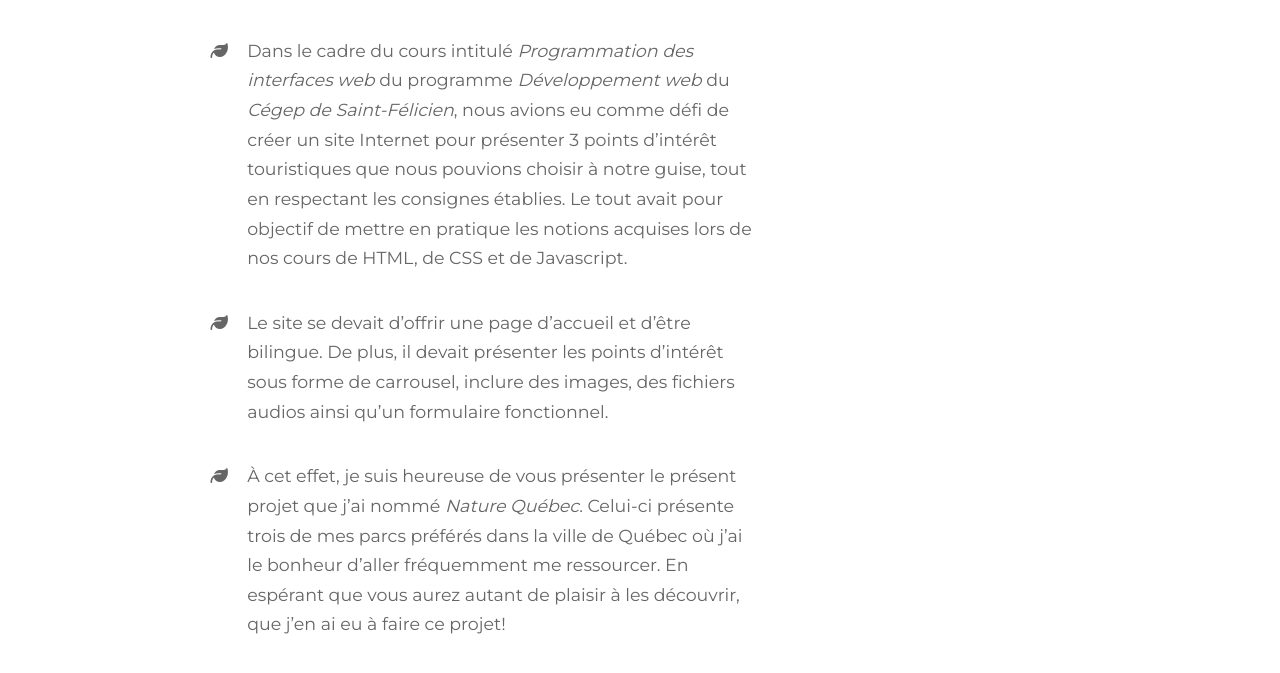
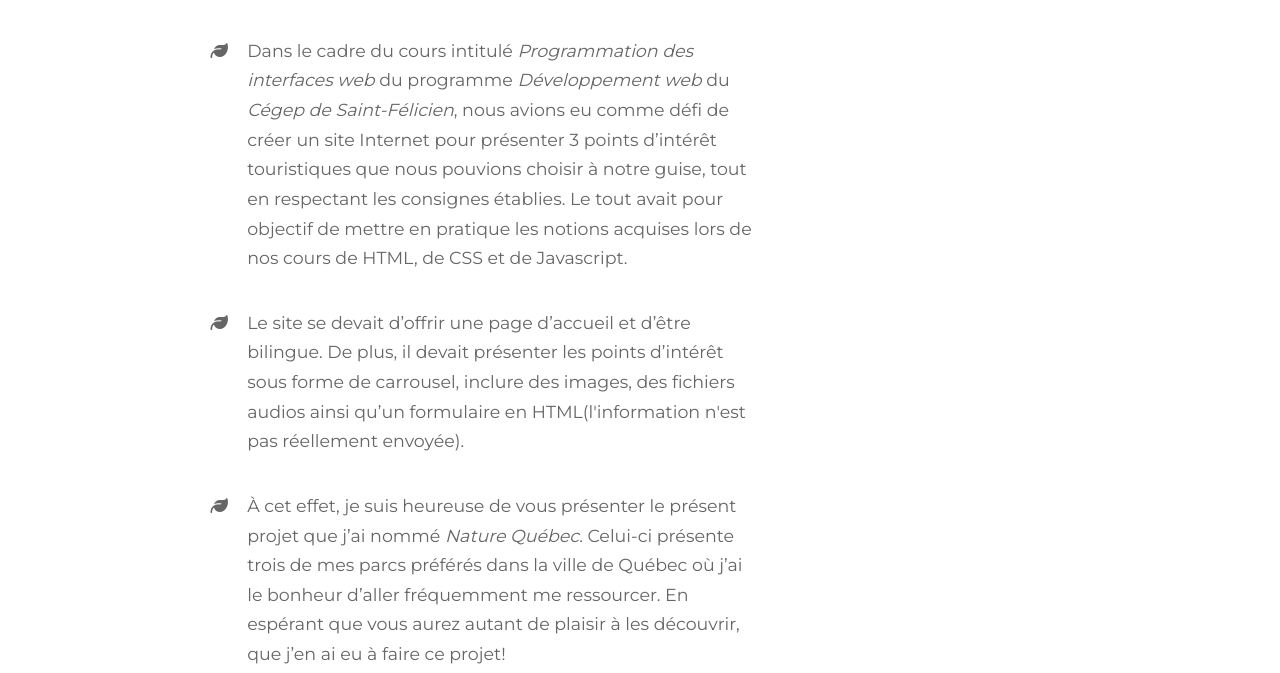
Before and after one commit to eracool007/nature-quebec, a website: page fr/presentation.html in a window 1280 px wide. Shown: the part 488-1161 px from the top of the page. Drawn offline with Linux system fonts and the light colour scheme.

Commit message:
Modification de texte

```diff
--- a/fr/presentation.html
+++ b/fr/presentation.html
@@ -61,7 +61,7 @@
                     <ul class="fa-ul presentation-liste">
                         <li><span class="fa-li"><i class="fas fa-leaf"></i></span>Dans le cadre du cours intitulé <em>Programmation des interfaces web</em> du programme <em>Développement web</em> du <em>Cégep de Saint-Félicien</em>, nous avions eu comme défi de créer un site Internet pour présenter 3 points d’intérêt touristiques que nous pouvions choisir à notre guise, tout en respectant les consignes établies. Le tout avait pour objectif de mettre en pratique les notions acquises lors de nos cours de HTML, de CSS et de Javascript.</li>
 
-                        <li><span class="fa-li"><i class="fas fa-leaf"></i></span>Le site se devait d’offrir une page d’accueil et d’être bilingue. De plus, il devait présenter les points d’intérêt sous forme de carrousel, inclure des images, des fichiers audios ainsi qu’un formulaire fonctionnel.</li>
+                        <li><span class="fa-li"><i class="fas fa-leaf"></i></span>Le site se devait d’offrir une page d’accueil et d’être bilingue. De plus, il devait présenter les points d’intérêt sous forme de carrousel, inclure des images, des fichiers audios ainsi qu’un formulaire en HTML(l'information n'est pas réellement envoyée).</li>
 
                         <li><span class="fa-li"><i class="fas fa-leaf"></i></span>À cet effet, je suis heureuse de vous présenter le présent projet que j’ai nommé <em>Nature Québec</em>. Celui-ci présente trois de mes parcs préférés dans la ville de Québec où j’ai le bonheur d’aller fréquemment me ressourcer. En espérant que vous aurez autant de plaisir à les découvrir, que j’en ai eu à faire ce projet!</li>
 
```
Also changed, not shown: en/presentation.html (+1 -1 lines).
